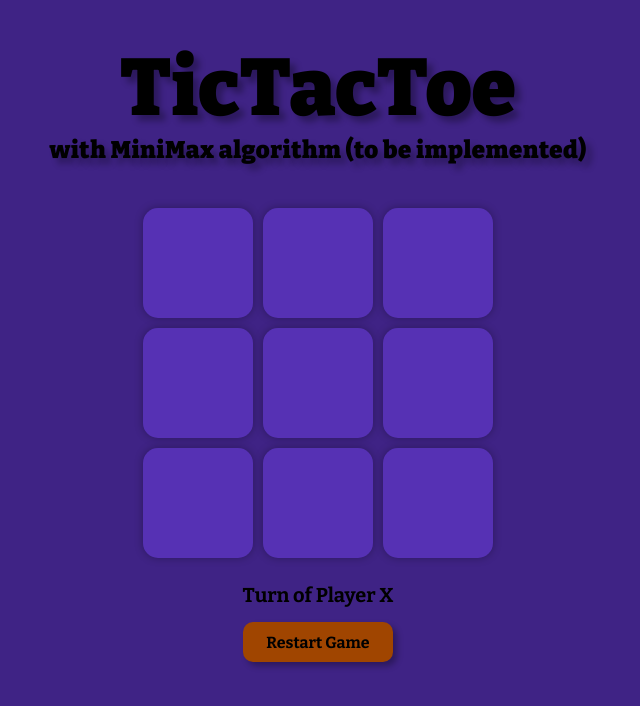
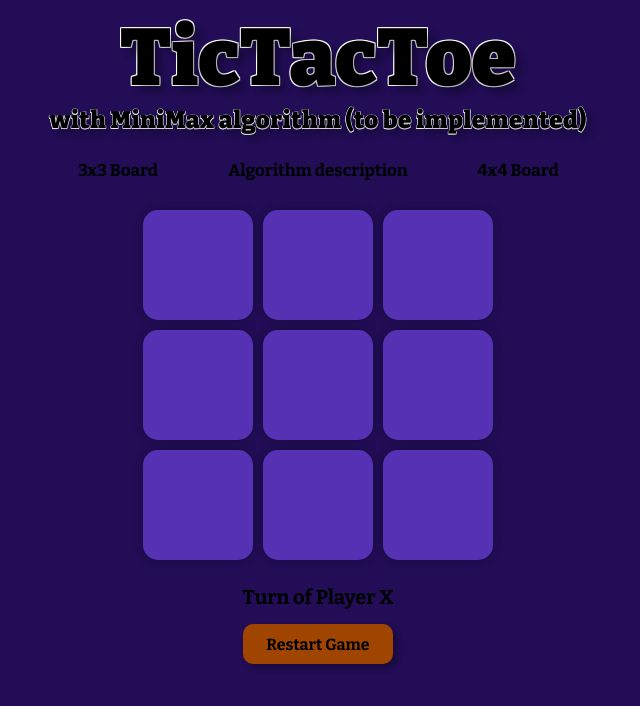
Before and after one commit to Micoolo/web-tic-tac-toe, a plain HTML site: page game.html in a window 1280 px wide. Shown: the whole page, without its empty margins (322-962 px from the left). Drawn offline with nearby package versions, Linux system fonts and the light colour scheme.

Commit message:
Visual changes

```diff
--- a/game.css
+++ b/game.css
@@ -1,5 +1,5 @@
 body {
-    background-color: rgb(63, 35, 133);
+    background-color: rgb(34, 13, 86);
     display: flex;
     flex-direction: column;
     align-items: center;
@@ -9,24 +9,76 @@ body {
     font-weight: 300;
 }
 
+.logo {
+    width: 100%;
+    display: flex;
+    flex-direction: column;
+    align-items: center;
+    height: 190px;
+    background-color: rgb(34, 13, 86);
+}
+
 header {
+    width: 550px;
     text-align: center;
+    height: 150px;
+}
+
+header a {
+    text-decoration: none;
+    color: inherit;
+}
+
+.menu {
+    width: 100vw;
+    height: 40px;
+    background-color: rgb(34, 13, 86);
+    display: flex;
+    justify-content: center;
+}
+
+.menuOption {
+    width: 190px;
+    text-align: center;
+    padding: 5px;
+    display: flex;
+    align-items: center;
+    justify-content: center;
+    font-size: 17px;
+    font-weight: 700;
+    transition: 0.2s ease-out;
+}
+
+.menuOption:hover {
+    background-color: rgb(44, 18, 112);
+    cursor: pointer;
 }
 
 .main-title {
     font-size: 80px;
     font-weight: 900;
     margin-bottom: 0px;
-    margin-top: 40px;
-    text-shadow: 6px 6px 6px rgba(0, 0, 0, 0.3);
+    margin-top: 10px;
+    text-shadow:
+    7px 7px 7px rgba(0, 0, 0, 0.3),
+    -1px -1px 0 white,
+     1px -1px 0 white,
+    -1px  1px 0 white,
+     1px  1px 0 white;
 }
 
 .sub-title {
     margin-top: 0px;
+    margin-bottom: 0px;
     font-size: 24px;
     font-weight: 900;
-    text-shadow: 6px 6px 6px rgba(0, 0, 0, 0.3);
     letter-spacing: 0.5px;
+    text-shadow:
+    6px 6px 6px rgba(0, 0, 0, 0.3),
+    -0.5px -0.5px 0 white,
+    0.5px -0.5px 0 white,
+    -0.5px  0.5px 0 white,
+    0.5px  0.5px 0 white;
 }
 
 .container {
@@ -72,7 +124,7 @@ header {
     font-weight: bold;
 }
 
-.field:hover {
+.field:hover{
     background-color: rgb(77, 44, 162);
     cursor: pointer;
     transform: scale(1.05);
@@ -80,8 +132,9 @@ header {
 }
 
 .field:active {
-    transform: scale(1);
+    transform: scale(0.95);
 }
+
 
 #restart {
     margin-top: 10px;
@@ -106,6 +159,8 @@ header {
 
 #restart:active {
     transform: scale(0.95);
+    padding-left: 10px;
+    padding-top: 2px;
 }
 
 .field.x {
@@ -117,9 +172,15 @@ header {
 }
 
 .winner {
-    background-color: rgb(124, 185, 32) !important;
+    background-color: rgb(113, 168, 30) !important;
 }
 
 .blank {
-    background-color: rgb(63, 35, 133) !important;
+    background-color: rgb(34, 13, 86) !important;
 }
+
+.x:hover, .o:hover, .winner:hover, .blank:hover {
+    transform: none;
+    cursor: default;
+    box-shadow: 0 0 8px rgba(0, 0, 0, 0.3);
+}
--- a/game.html
+++ b/game.html
@@ -14,10 +14,19 @@
 </head>
 
 <body>
-    <header>
-        <p class="main-title">TicTacToe</p>
-        <p class="sub-title">with MiniMax algorithm (to be implemented)</p>
-    </header>
+    <div class="logo">
+            <header>
+            <a href="">
+                <p class="main-title">TicTacToe</p>
+                <p class="sub-title">with MiniMax algorithm (to be implemented)</p>
+            </a>
+            </header>
+        <div class="menu">
+            <div class="menuOption" id="board3x3">3x3 Board</div>
+            <div class="menuOption" id="description">Algorithm description</div>
+            <div class="menuOption" id="board4x4">4x4 Board</div>
+        </div>
+    </div>
     <div class="container">
         <div class="board" id="gameBoard">
             <div class="field" data-index="0"></div>
```
